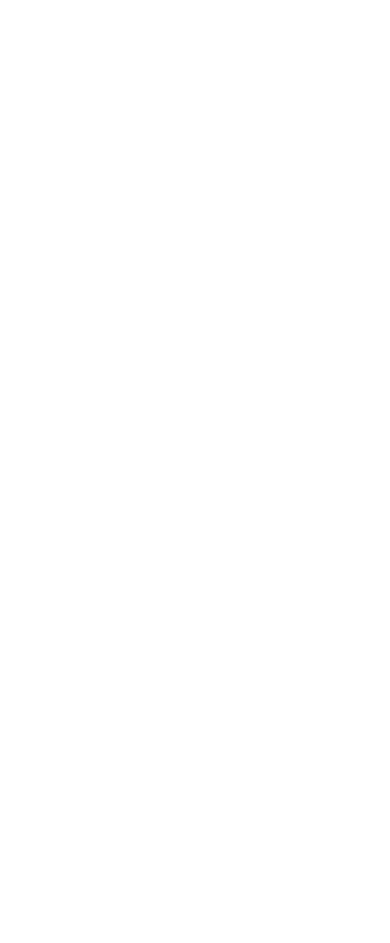
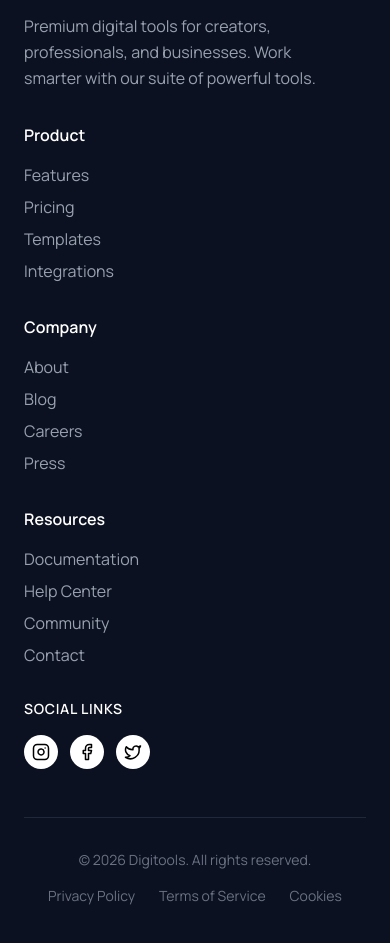
Before and after one commit to anik-121/Assignment-06, a React (Vite) app: page / in a window 390 px wide. Shown: the part 11008-11951 px from the top of the page. Before the commit the page ends 10921 px from the top, so only its background shows below. Built offline with nearby package versions, Linux system fonts and the light colour scheme.

Commit message:
footer added

```diff
--- a/package.json
+++ b/package.json
@@ -11,6 +11,7 @@
   },
   "dependencies": {
     "@tailwindcss/vite": "^4.2.4",
+    "lucide-react": "^1.14.0",
     "react": "^19.2.5",
     "react-dom": "^19.2.5",
     "react-hot-toast": "^2.6.0",
--- /dev/null
+++ b/src/components/Footer.jsx
@@ -0,0 +1,82 @@
+import React from 'react';
+
+const Footer = () => {
+  return (
+    <footer className="bg-[#0b1120] text-white py-12 px-6">
+      <div className="max-w-7xl mx-auto">
+        <div className="grid grid-cols-1 md:grid-cols-2 lg:grid-cols-5 gap-8 mb-12">
+
+
+          <div className="lg:col-span-2">
+            <h2 className="text-3xl font-bold mb-4">DigiTools</h2>
+            <p className="text-gray-400 max-w-xs leading-relaxed">
+              Premium digital tools for creators, professionals, and businesses.
+              Work smarter with our suite of powerful tools.
+            </p>
+          </div>
+
+
+          <div>
+            <h3 className="font-semibold mb-4 text-white">Product</h3>
+            <ul className="space-y-2 text-gray-400">
+              <li className="hover:text-white cursor-pointer transition-colors">Features</li>
+              <li className="hover:text-white cursor-pointer transition-colors">Pricing</li>
+              <li className="hover:text-white cursor-pointer transition-colors">Templates</li>
+              <li className="hover:text-white cursor-pointer transition-colors">Integrations</li>
+            </ul>
+          </div>
+
+
+          <div>
+            <h3 className="font-semibold mb-4 text-white">Company</h3>
+            <ul className="space-y-2 text-gray-400">
+              <li className="hover:text-white cursor-pointer transition-colors">About</li>
+              <li className="hover:text-white cursor-pointer transition-colors">Blog</li>
+              <li className="hover:text-white cursor-pointer transition-colors">Careers</li>
+              <li className="hover:text-white cursor-pointer transition-colors">Press</li>
+            </ul>
+          </div>
+
+
+          <div>
+            <h3 className="font-semibold mb-4 text-white">Resources</h3>
+            <ul className="space-y-2 text-gray-400 mb-8">
+              <li className="hover:text-white cursor-pointer transition-colors">Documentation</li>
+              <li className="hover:text-white cursor-pointer transition-colors">Help Center</li>
+              <li className="hover:text-white cursor-pointer transition-colors">Community</li>
+              <li className="hover:text-white cursor-pointer transition-colors">Contact</li>
+            </ul>
+
+            <h3 className="font-semibold mb-4 text-sm uppercase tracking-wider text-white">Social Links</h3>
+            <div className="flex space-x-3">
+
+              <div className="bg-white p-2 rounded-full text-black hover:bg-gray-200 cursor-pointer transition-colors">
+                <svg xmlns="http://www.w3.org/2000/svg" width="18" height="18" viewBox="0 0 24 24" fill="none" stroke="currentColor" strokeWidth="2" strokeLinecap="round" strokeLinejoin="round"><rect width="20" height="20" x="2" y="2" rx="5" ry="5"/><path d="M16 11.37A4 4 0 1 1 12.63 8 4 4 0 0 1 16 11.37z"/><line x1="17.5" x2="17.51" y1="6.5" y2="6.5"/></svg>
+              </div>
+
+              <div className="bg-white p-2 rounded-full text-black hover:bg-gray-200 cursor-pointer transition-colors">
+                <svg xmlns="http://www.w3.org/2000/svg" width="18" height="18" viewBox="0 0 24 24" fill="none" stroke="currentColor" strokeWidth="2" strokeLinecap="round" strokeLinejoin="round"><path d="M18 2h-3a5 5 0 0 0-5 5v3H7v4h3v8h4v-8h3l1-4h-4V7a1 1 0 0 1 1-1h3z"/></svg>
+              </div>
+
+              <div className="bg-white p-2 rounded-full text-black hover:bg-gray-200 cursor-pointer transition-colors">
+                <svg xmlns="http://www.w3.org/2000/svg" width="18" height="18" viewBox="0 0 24 24" fill="none" stroke="currentColor" strokeWidth="2" strokeLinecap="round" strokeLinejoin="round"><path d="M22 4s-.7 2.1-2 3.4c1.6 10-9.4 17.3-18 11.6 2.2.1 4.4-.6 6-2C3 15.5.5 9.6 3 5c2.2 2.6 5.6 4.1 9 4-.9-4.2 4-6.6 7-3.8 1.1 0 3-1.2 3-1.2z"/></svg>
+              </div>
+            </div>
+          </div>
+        </div>
+
+
+        <div className="border-t border-gray-800 pt-8 flex flex-col md:flex-row justify-between items-center text-sm text-gray-500">
+          <p>© 2026 Digitools. All rights reserved.</p>
+          <div className="flex space-x-6 mt-4 md:mt-0">
+            <span className="hover:text-white cursor-pointer transition-colors">Privacy Policy</span>
+            <span className="hover:text-white cursor-pointer transition-colors">Terms of Service</span>
+            <span className="hover:text-white cursor-pointer transition-colors">Cookies</span>
+          </div>
+        </div>
+      </div>
+    </footer>
+  );
+};
+
+export default Footer;
--- a/src/pages/Home.jsx
+++ b/src/pages/Home.jsx
@@ -1,12 +1,10 @@
-
-
-
 import { useState } from "react";
 import Banner from "../components/Banner";
 import Navbar from "../components/Navbar";
 import Tools from "../components/Tools";
 import Steps from "../components/Steps";
 import Pricing from "../components/Pricing";
+import Footer from "../components/Footer";
 
 const Home = () => {
     const [cart, setCart] = useState([]);
@@ -32,7 +30,9 @@
 
                 <Steps />
                 <Pricing/>
+
             </div>
+            <Footer/>
         </div>
     );
 };
```
Also changed, not shown: 1 other file (tests, documents, lock files or other folders).
